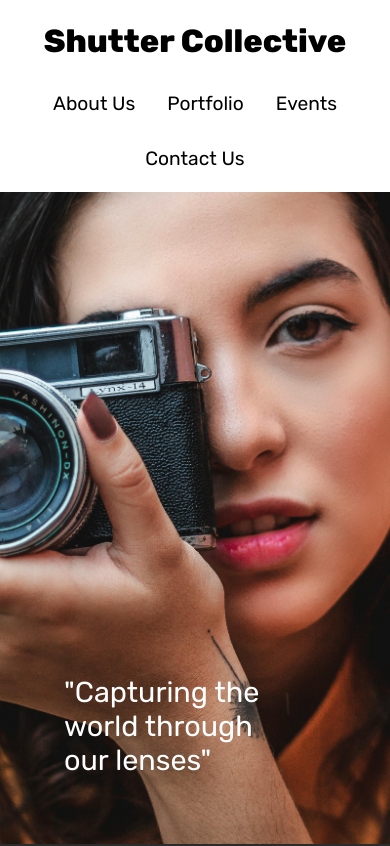
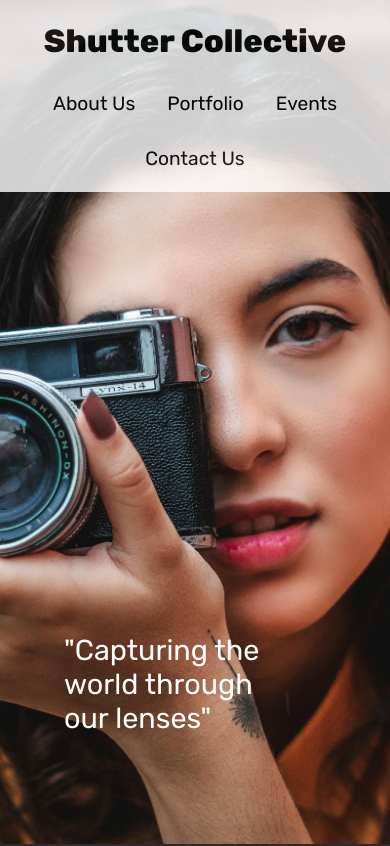
Before and after one commit to paul172v/shutter-collective, a React (Vite) app: page / in a window 390 px wide. Shown: the top 846 px of the page. Built offline with nearby package versions, Linux system fonts and the light colour scheme.

Commit message:
added react-scroll and tweaked mobile responsiveness

```diff
--- a/package.json
+++ b/package.json
@@ -13,11 +13,13 @@
     "react": "^18.2.0",
     "react-dom": "^18.2.0",
     "react-icons": "^4.12.0",
+    "react-scroll": "^1.9.0",
     "sass": "^1.69.5"
   },
   "devDependencies": {
     "@types/react": "^18.2.37",
     "@types/react-dom": "^18.2.15",
+    "@types/react-scroll": "^1.8.10",
     "@typescript-eslint/eslint-plugin": "^6.10.0",
     "@typescript-eslint/parser": "^6.10.0",
     "@vitejs/plugin-react": "^4.2.0",
--- a/src/components/footer/Footer.tsx
+++ b/src/components/footer/Footer.tsx
@@ -1,4 +1,5 @@
 import React from "react";
+import { Element } from "react-scroll";
 import { FaFacebook, FaInstagram, FaPhone } from "react-icons/fa";
 import { FaXTwitter } from "react-icons/fa6";
 import { MdOutlineEmail } from "react-icons/md";
@@ -8,6 +9,7 @@ import classes from "./Footer.module.scss";
 const Footer: React.FC = () => {
   return (
     <footer className={classes.footer}>
+      <Element name="anchor-contact-us" className="element">
         <div className={classes["contact-wrapper"]}>
           <a className={classes["social-link"]} href="mailto:#">
             <MdOutlineEmail /> contact@shuttercollectiveglasgow.com
@@ -15,7 +17,8 @@ const Footer: React.FC = () => {
           <a className={classes["social-link"]} href="tel:#">
             <FaPhone /> +44 1413 647 645
           </a>
-      </div>
+        </div>{" "}
+      </Element>
       <div className={classes["socials-wrapper"]}>
         <FaFacebook className={classes.icon} />
         <FaXTwitter className={classes.icon} />
--- a/src/sections/about-us/AboutUs.tsx
+++ b/src/sections/about-us/AboutUs.tsx
@@ -1,11 +1,14 @@
 import React from "react";
+import { Element } from "react-scroll";
 
 import classes from "./AboutUs.module.scss";
 
 const AboutUs: React.FC = () => {
   return (
     <section className={classes["section-about-us"]}>
-      <h2 className={classes["sub-heading"]}>About Us</h2>
+      <Element name="anchor-about-us" className="element">
+        <h2 className={classes["sub-heading"]}>About Us</h2>
+      </Element>
       <p className={classes.history}>
         Founded in 2015 by a small group of photography enthusiasts, Shutter
         Collective has grown into one of Glasgow's most vibrant photography
--- a/src/sections/events/Events.tsx
+++ b/src/sections/events/Events.tsx
@@ -1,4 +1,5 @@
 import React from "react";
+import { Element } from "react-scroll";
 
 import classes from "./Events.module.scss";
 
@@ -7,7 +8,9 @@ import EventCard from "../../components/event-card/EventCard";
 const Events: React.FC = () => {
   return (
     <section className={classes["section-events"]}>
-      <h2 className={classes["sub-heading"]}>Events & Workshops</h2>
+      <Element name="anchor-events" className="element">
+        <h2 className={classes["sub-heading"]}>Events & Workshops</h2>
+      </Element>
       <div className={classes["events-wrapper"]}>
         <EventCard
           image="event1"
--- a/src/sections/hero/Hero.module.scss
+++ b/src/sections/hero/Hero.module.scss
@@ -71,9 +71,27 @@
   }
 }
 
+@media (max-width: 800px) and (orientation: landscape) {
+  .header {
+    opacity: 0.8;
+  }
+
+  .tagline {
+    font-size: 2rem;
+    color: $color-secondary;
+    position: absolute;
+    top: 18rem;
+    left: 4rem;
+  }
+}
+
 @media (max-width: 480px) {
+  .header {
+    opacity: 0.8;
+  }
+
   .tagline {
-    top: 80vh;
+    top: 75vh;
     right: 2rem;
     left: 4rem;
     font-size: 1.8rem;
--- a/src/sections/hero/Hero.tsx
+++ b/src/sections/hero/Hero.tsx
@@ -1,4 +1,5 @@
 import React from "react";
+import { Link } from "react-scroll";
 
 import classes from "./Hero.module.scss";
 
@@ -9,10 +10,26 @@ const Hero: React.FC = () => {
         <h1 className={classes.title}>Shutter Collective</h1>
         <nav>
           <ul className={classes["nav-list"]}>
-            <li>About Us</li>
-            <li>Portfolio</li>
-            <li>Events</li>
-            <li>Contact Us</li>
+            <li>
+              <Link to="anchor-about-us" smooth={true} duration={1000}>
+                About Us
+              </Link>
+            </li>
+            <li>
+              <Link to="anchor-portfolio" smooth={true} duration={1000}>
+                Portfolio
+              </Link>
+            </li>
+            <li>
+              <Link to="anchor-events" smooth={true} duration={1000}>
+                Events
+              </Link>
+            </li>
+            <li>
+              <Link to="anchor-contact-us" smooth={true} duration={1000}>
+                Contact Us
+              </Link>
+            </li>
           </ul>
         </nav>
       </header>
--- a/src/sections/portfolio/Portfolio.tsx
+++ b/src/sections/portfolio/Portfolio.tsx
@@ -1,11 +1,14 @@
 import React from "react";
+import { Element } from "react-scroll";
 
 import classes from "./Portfolio.module.scss";
 
 const Portfolio: React.FC = () => {
   return (
     <section className={classes["section-portfolio"]}>
-      <h2 className={classes["sub-heading"]}>Portfolio</h2>
+      <Element name="anchor-portfolio" className="element">
+        <h2 className={classes["sub-heading"]}>Portfolio</h2>
+      </Element>
       <div className={classes["gallery-wrapper"]}>
         <img
           src="./01.jpg"
```
Also changed, not shown: 1 other file (tests, documents, lock files or other folders). Lines whose indentation alone changed are shown as unchanged.
